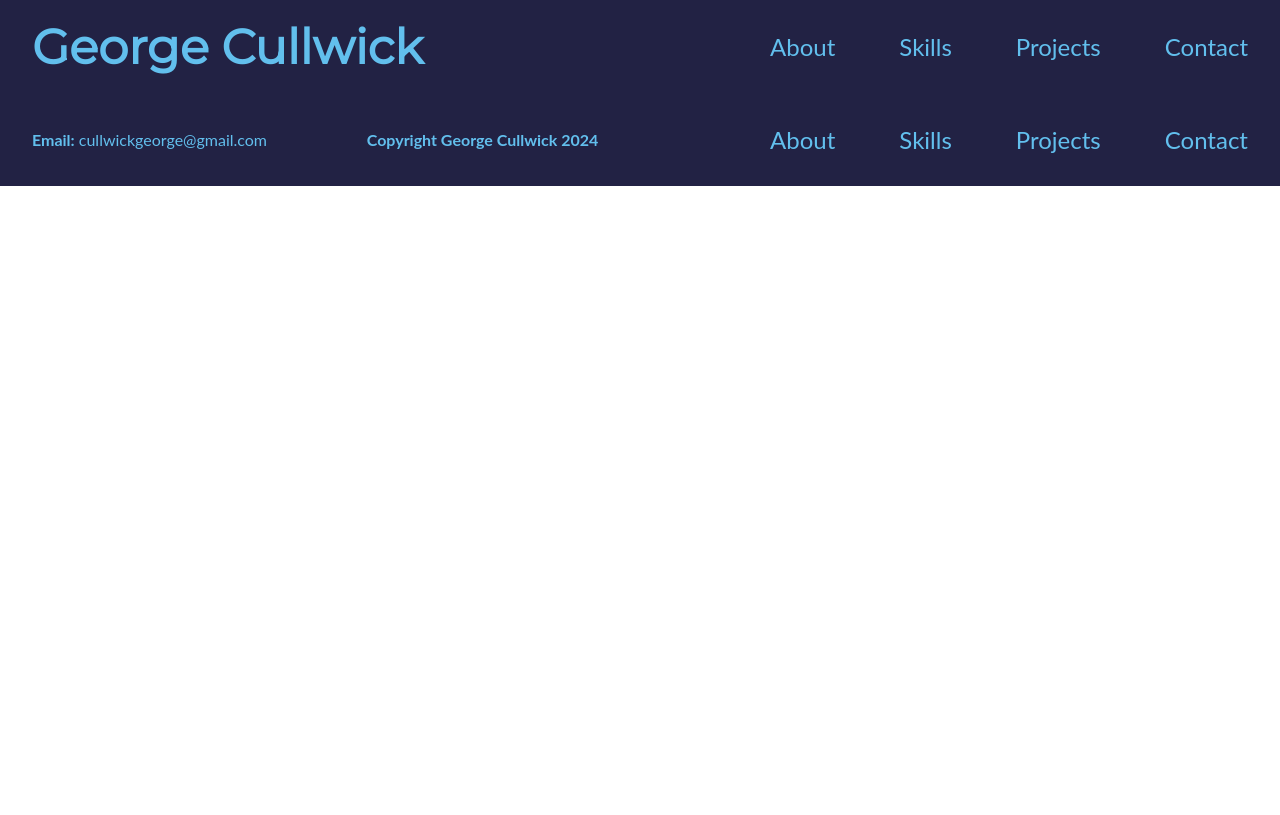
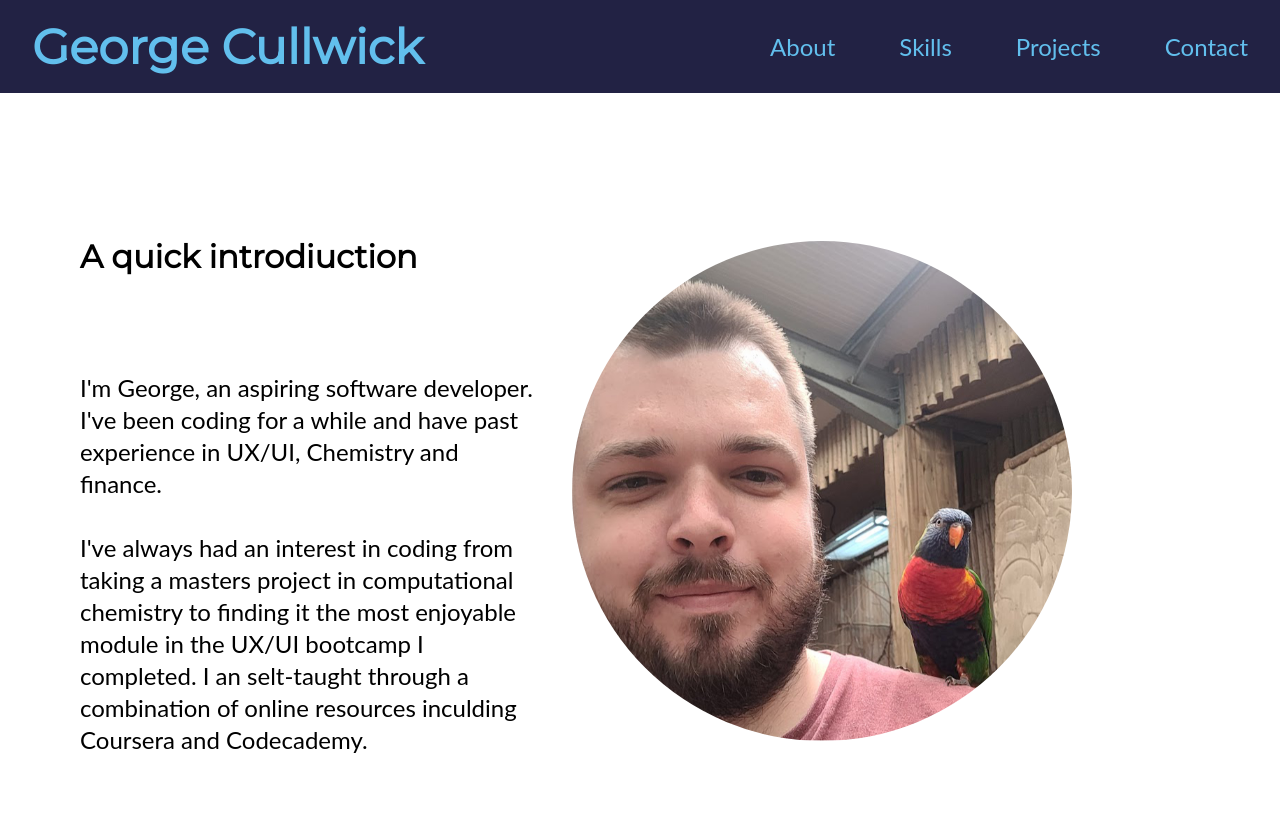
Before and after one commit to gcullwick/portfolio, a plain HTML site: page index.html in a window 1280 px wide. Shown: the top 815 px of the page. Drawn offline with Linux system fonts and the light colour scheme.

Commit message:
Images added. Intro added and initial styling done.

```diff
--- a/index.html
+++ b/index.html
@@ -22,7 +22,17 @@
 </header>
 
 <body>
-
+  <main>
+    <div id="overview">
+      <h3>A quick introdiuction</h3>
+      <p>I'm George, an aspiring software developer. I've been coding for a while and have past experience in UX/UI, Chemistry and finance.<br><br>
+      I've always had an interest in coding from taking a masters project in computational chemistry to finding it the most enjoyable module in the UX/UI bootcamp I completed.
+    I an selt-taught through a combination of online resources inculding Coursera and Codecademy.</p>
+    </div>
+    <div id="image">
+      <img src="./Untitled.jpg">
+    </div>
+  </main>
 </body>
 
 <footer>
--- a/style.css
+++ b/style.css
@@ -4,6 +4,10 @@ html {
 
 h1, h2, h3, h4, h5, h6 {
   font-family: Montserrat, sans-serif;
+}
+
+p {
+  font-family: Lato, sans-serif;
 }
 
 
@@ -44,7 +48,29 @@ header li{
   padding: 0 2rem;
 }
 
+main {
+  display: flex;
+  margin-top: 3rem;
+  width: 80%;
+  padding:2rem 2rem 3rem 3rem;
+  align-items: center;
+}
 
+h3 {
+  font-size: 2rem;
+  padding: 2rem;
+}
+
+#overview p {
+  line-height: 2.0rem;
+  padding: 2rem;
+  font-size: 1.5rem;
+}
+
+main img {
+  border-radius: 50%;
+  max-height: 500px;
+}
 
 
 
```
Also changed, not shown: 20220521_174637.jpg (added), 20220524_154434.jpg (added), 20220807_140250.jpg (added), 20230526_132545.jpg (added), Untitled.jpg (added).
